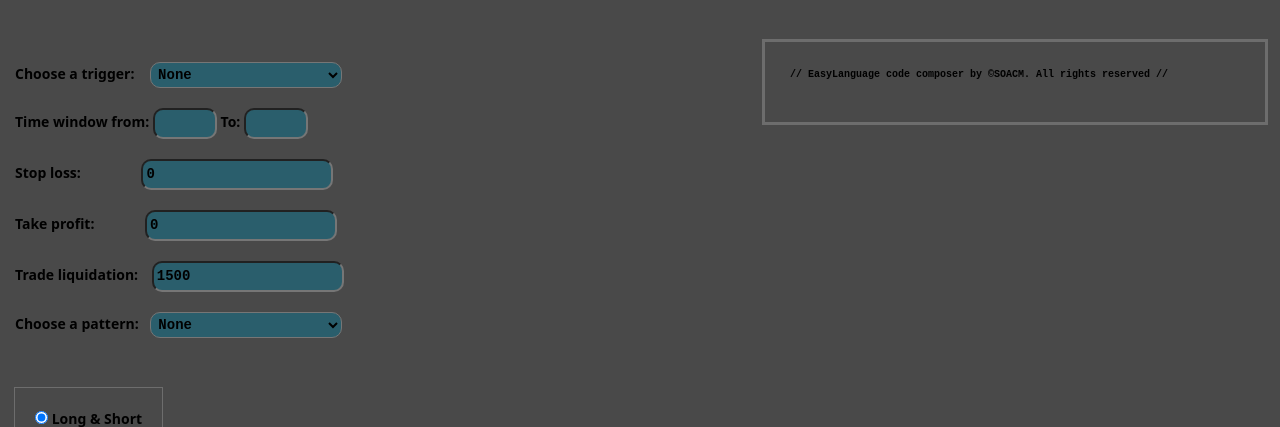
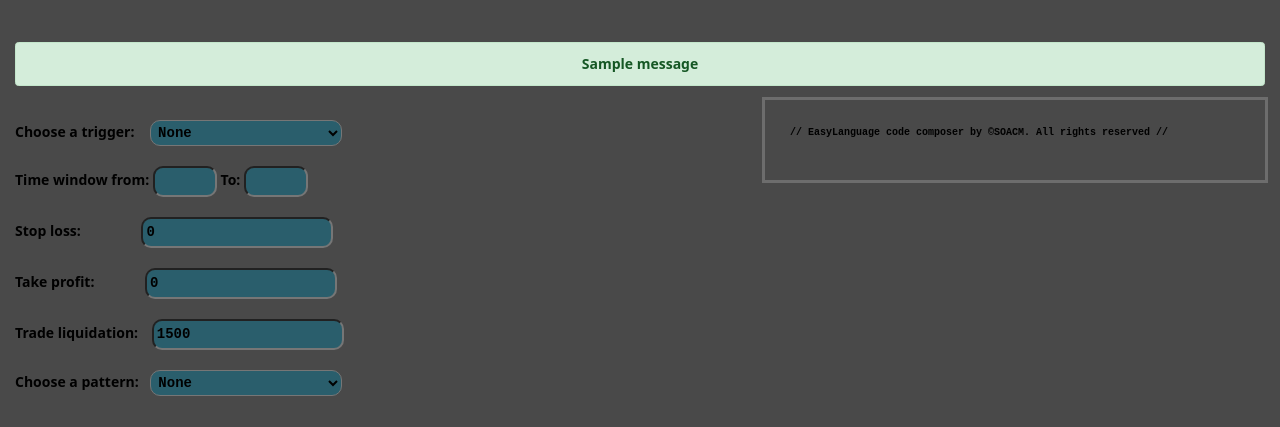
Before and after one commit to andreisovidiu/easylanguagedjango, a Django app: page / in a window 1280 px wide. Shown: the part 81-508 px from the top of the page. Run offline with Django 4.2, Linux system fonts and the light colour scheme; tables that the repository leaves empty hold one stand-in row (values such as "Sample post"); one stand-in notice (Sample message) is shown.

Commit message:
Registration successfull message

```diff
--- a/composer/templates/composer/layout.html
+++ b/composer/templates/composer/layout.html
@@ -25,6 +25,13 @@
             </div>
         </nav>
         <main class="container-fluid py-5 text-center">
+            {% if messages %}
+                {% for message in messages %}
+                <div class="alert alert-{{ message.tags }}">
+                    {{ message }}
+                </div>
+                {% endfor %}
+            {% endif %}
             {% block main %}{% endblock %}
         </main>
     </body>
--- a/students/views.py
+++ b/students/views.py
@@ -1,5 +1,6 @@
 from django.shortcuts import render, redirect
 from .forms import UserRegisterForm
+from django.contrib import messages
 
 def register(request):
     if request.method == 'POST':
@@ -7,7 +8,8 @@ def register(request):
         if form.is_valid():
             form.save()
             username = form.cleaned_data.get('username')
-            return redirect('composerindex')
+            messages.success(request, f'You account has been created! You can log in.')
+            return redirect('login')
     else:
         form = UserRegisterForm()
     return render(request, 'students/register.html', {'form': form})
```
Also changed, not shown: db.sqlite3.
